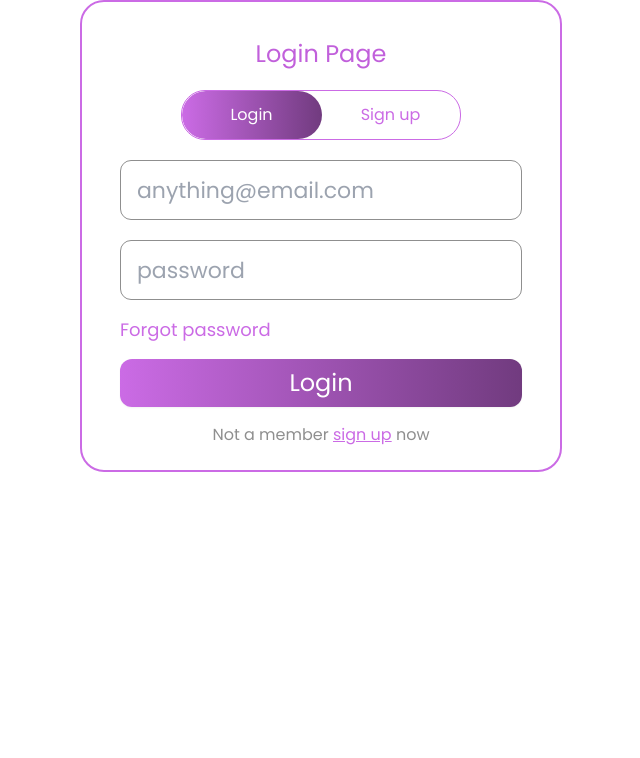
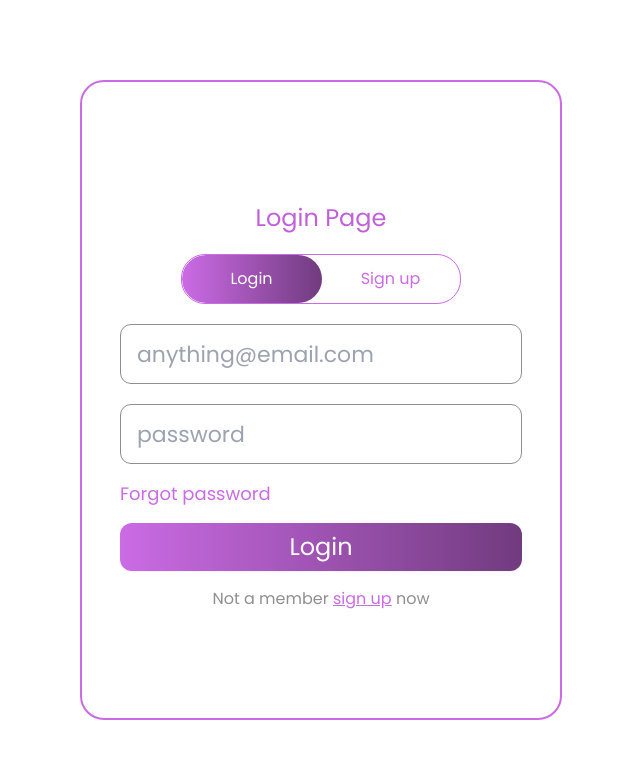
Before and after one commit to KISHANsingh0001/Web-App, a React (Vite) app in the folder client/: page /auth in a window 1280 px wide. Shown: the top 758 px of the page, without its empty margins (319-959 px from the left). Built offline with nearby package versions, Linux system fonts and the light colour scheme; a web font is replaced by a local one.

Commit message:
random change

```diff
--- a/client/src/components/Auth.jsx
+++ b/client/src/components/Auth.jsx
@@ -264,7 +264,7 @@ const Auth = () => {
   };
 
   return (
-    <div className="w-full flex justify-center content-center">
+    <div className="w-full min-h-screen p-20 flex justify-center content-center">
       <div className=" w-[482px] h-auto border-2 border-medium-light-shade-magenta rounded-[24px] flex flex-col justify-center items-center py-5">
         <div className="loginHeading h-[36px]  font-poppins font-medium text-2xl text-[#C160DB] my-4">
           {isLogin ? "Login Page" : "Signup Page"}
```
